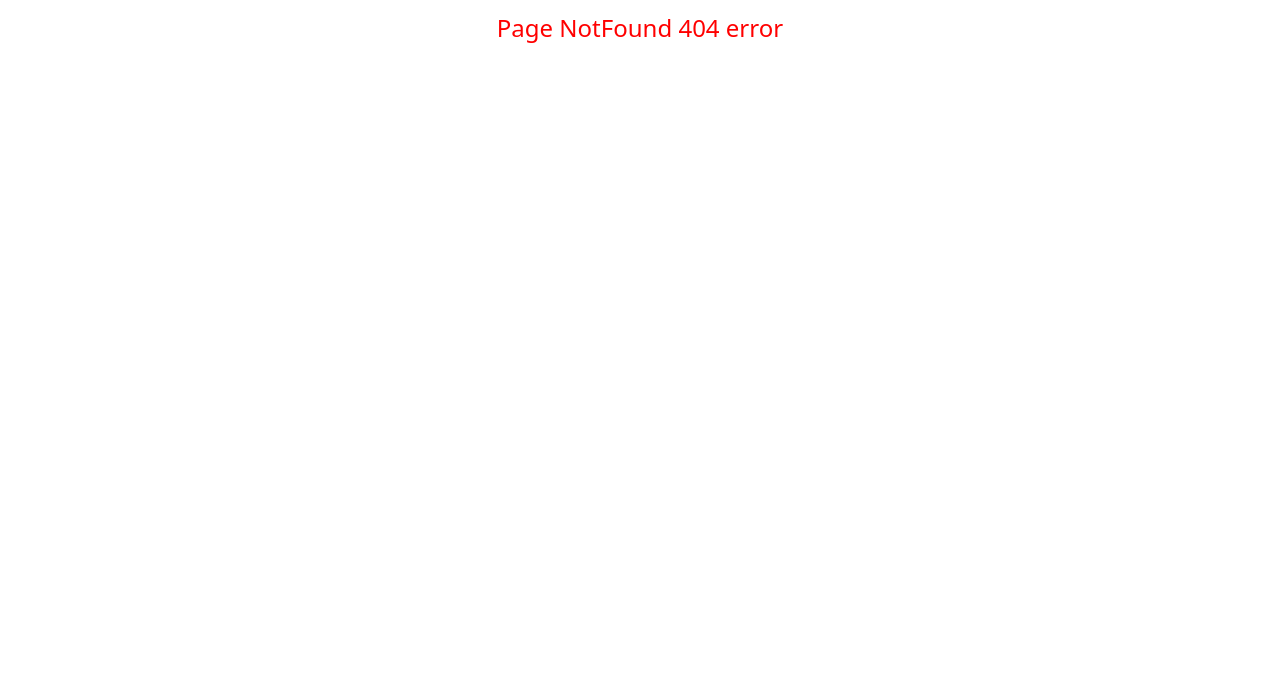
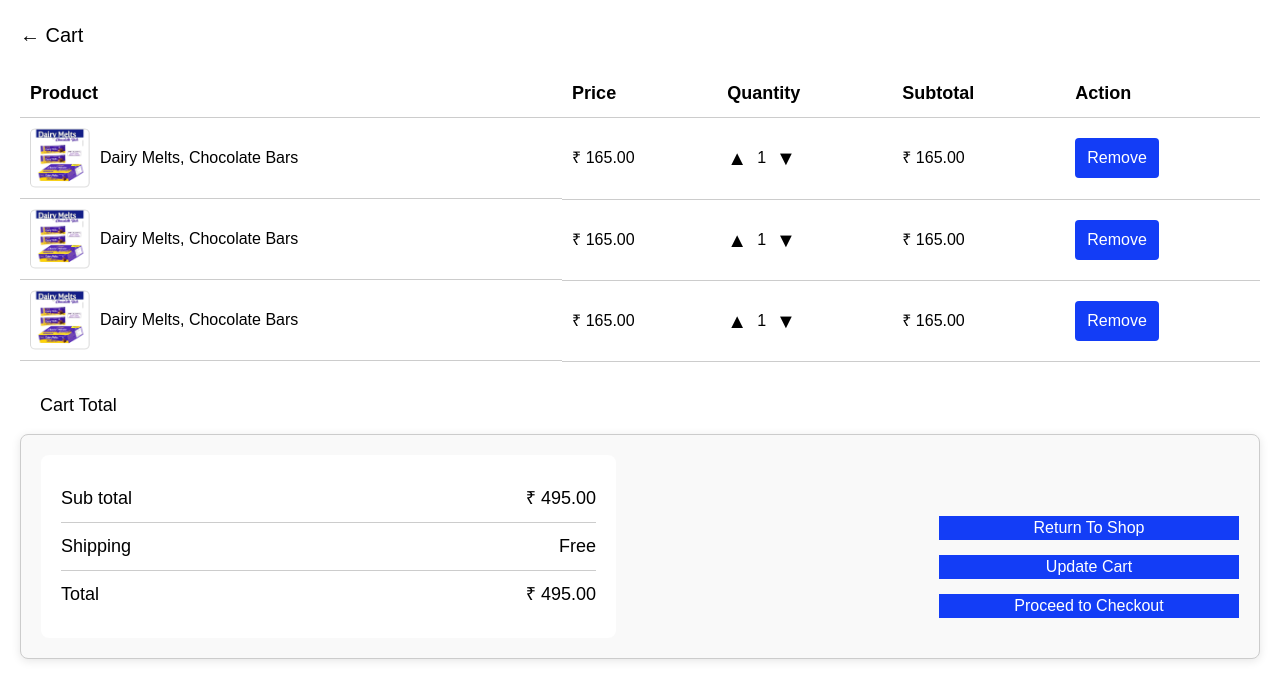
Before and after one commit to InfiniMove-Coders/Hasini_user_side_frontend, a React (Vite) app: page /cart in a window 1280 px wide. Before the commit this address had no page. Shown: the top 700 px of the page. Built offline with nearby package versions, Linux system fonts and the light colour scheme.

Commit message:
added cart page

```diff
--- /dev/null
+++ b/src/components/cart/cart.css
@@ -0,0 +1,151 @@
+.cart-container {
+    padding: 20px;
+    font-family: 'Poppins', sans-serif;
+  }
+
+  .cart-header {
+    margin-bottom: 20px;
+    font-size: 20px;
+  }
+
+  .cart-table {
+    width: 100%;
+    border-collapse: collapse;
+    margin-bottom: 20px;
+  }
+
+  .cart-table th,
+  .cart-table td {
+    text-align: left;
+    padding: 10px;
+    border-bottom: 1px solid #ccc;
+  }
+
+  .cart-table thead th {
+    font-size: 18px;
+  }
+
+  .product-cell {
+    display: flex;
+    align-items: center;
+  }
+
+  .product-image {
+    width: 60px;
+    height: 60px;
+    margin-right: 10px;
+    border-radius: 5px;
+  }.cart-summary-container {
+    width: 100%;
+    margin-top: 30px;
+  }
+
+  .cartDetails {
+    font-size: 18px;
+    margin-bottom: 15px;
+    margin-left: 20px;
+    text-align: left;
+  }
+
+  .cart-summary-content {
+    display: flex;
+    justify-content: space-between;
+    align-items: center;
+    width: 100%;
+    padding: 20px;
+    border: 1px solid #ccc;
+    border-radius: 8px;
+    background: #f9f9f9;
+    box-shadow: 0px 2px 10px rgba(0, 0, 0, 0.1);
+  }
+
+  .cart-summary {
+    width: 48%;
+    padding: 20px;
+    border-radius: 8px;
+    background: white;
+  }
+
+  .cart-summary p {
+    display: flex;
+    justify-content: space-between;
+    font-size: 18px;
+    font-weight: 500;
+    margin: 10px 0;
+  }
+
+  .cart-summary hr {
+    border: none;
+    border-top: 1px solid #ccc;
+    margin: 10px 0;
+  }
+
+  .cart-buttons {
+    width: 300px;
+    height: 60px;
+    display: flex;
+    flex-direction: column;
+    gap: 15px;
+  }
+
+  .button {
+    font-size: 16px;
+    text-align: center;
+    border: none;
+    border-radius: 8px;
+    cursor: pointer;
+    padding: 15px;
+    transition: background-color 0.3s ease, color 0.3s ease;
+    width: 100%;
+  }
+
+  .return-button, .update-button, .checkout-button {
+    background-color: #133df6;
+    color: white;
+  }
+
+  .return-button:hover, .update-button:hover, .checkout-button:hover {
+    background-color: #0056b3;
+  }
+
+  /* Ensure responsiveness */
+  @media (max-width: 768px) {
+    .cart-summary-content {
+      flex-direction: column;
+      align-items: stretch;
+    }
+
+    .cart-summary, .cart-buttons {
+      width: 100%;
+    }
+  }
+
+  .quantity-control {
+    display: flex;
+    align-items: center;
+    gap: 10px;
+  }
+
+  .arrow-button {
+    background: none;
+    border: none;
+    font-size: 20px;
+    cursor: pointer;
+  }
+
+  .arrow-button:hover {
+    color: #133df6;
+  }
+
+  .remove-button {
+    background: #133df6;
+    color: white;
+    padding: 8px 12px;
+    border: none;
+    border-radius: 4px;
+    cursor: pointer;
+  }
+
+  .remove-button:hover {
+    background: #0056b3;
+  }
--- /dev/null
+++ b/src/components/cart/cart.jsx
@@ -0,0 +1,94 @@
+import React, { useState } from 'react';
+import { useNavigate } from 'react-router-dom';
+import './cart.css';
+
+const Cart = () => {
+  const navigate = useNavigate();
+  const [cartItems, setCartItems] = useState([
+    { id: 1, name: 'Dairy Melts, Chocolate Bars', price: 165, quantity: 1, image: '/src/assets/images/ganesh/Rectangle.png'},
+    { id: 2, name: 'Dairy Melts, Chocolate Bars', price: 165, quantity: 1, image: '/src/assets/images/ganesh/Rectangle.png'},
+    { id: 3, name: 'Dairy Melts, Chocolate Bars', price: 165, quantity: 1, image: '/src/assets/images/ganesh/Rectangle.png'},
+  ]);
+
+  const updateQuantity = (id, change) => {
+    setCartItems((prev) =>
+      prev.map((item) =>
+        item.id === id ? { ...item, quantity: Math.max(1, item.quantity + change) } : item
+      )
+    );
+  };
+
+  const removeItem = (id) => {
+    setCartItems((prev) => prev.filter((item) => item.id !== id));
+  };
+
+  const calculateSubtotal = (price, quantity) => price * quantity;
+  const totalAmount = cartItems.reduce((total, item) => total + calculateSubtotal(item.price, item.quantity), 0);
+
+  return (
+    <div className="cart-container">
+      <div className="cart-header">
+        <button className="back-button" onClick={() => navigate('/')}>← Cart</button>
+      </div>
+
+      <table className="cart-table">
+        <thead>
+          <tr>
+            <th>Product</th>
+            <th>Price</th>
+            <th>Quantity</th>
+            <th>Subtotal</th>
+            <th>Action</th>
+          </tr>
+        </thead>
+        <tbody>
+          {cartItems.map((item) => (
+            <tr key={item.id}>
+              <td className="product-cell">
+                <img src={item.image} alt={item.name} className="product-image" />
+                {item.name}
+              </td>
+              <td>₹ {item.price.toFixed(2)}</td>
+              <td>
+                <div className="quantity-control">
+                  <button className="arrow-button" onClick={() => updateQuantity(item.id, 1)}>▲</button>
+                  <span>{item.quantity}</span>
+                  <button className="arrow-button" onClick={() => updateQuantity(item.id, -1)}>▼</button>
+                </div>
+              </td>
+              <td>₹ {calculateSubtotal(item.price, item.quantity).toFixed(2)}</td>
+              <td>
+                <button type="button" className="remove-button" onClick={() => removeItem(item.id)}>Remove</button>
+              </td>
+            </tr>
+          ))}
+        </tbody>
+      </table>
+      <div className="cart-summary-section">
+      <div className="cart-summary-container">
+  <p className="cartDetails">Cart Total</p>
+  <div className="cart-summary-content">
+    <div className="cart-summary">
+      <p>Sub total <span>₹ {totalAmount.toFixed(2)}</span></p>
+      <hr />
+      <p>Shipping <span>Free</span></p>
+      <hr />
+      <p>Total <span>₹ {totalAmount.toFixed(2)}</span></p>
+    </div>
+
+    <div className="cart-buttons">
+      <button className="return-button" onClick={() => navigate('/products')}>Return To Shop</button>
+      <button className="update-button" onClick={() => window.location.reload()}>Update Cart</button>
+      <button className="checkout-button" onClick={() => navigate('/checkout')}>Proceed to Checkout</button>
+    </div>
+  </div>
+</div>
+
+</div>
+
+
+    </div>
+  );
+};
+
+export default Cart;
--- a/src/routers/IndexRouter.jsx
+++ b/src/routers/IndexRouter.jsx
@@ -13,6 +13,7 @@
 import Cancellations from "../components/cancellations/Cancellations"
 import Login from "../components/login/login"
 import Signup from "../components/signup/signup"
+import Cart from "../components/cart/cart"
 
 const IndexRouter = () => {
 
@@ -36,6 +37,7 @@
 			<Route path="Loading" element={<Loading />} />
 			<Route path='login' element={<Login />} />
 			<Route path='signup' element={<Signup />} />
+			<Route path='cart' element={<Cart />} />
 			<Route path="*" element={<NotFound />} />
 		</Routes>
 	)
```
Also changed, not shown: src/assets/images/ganesh/Rectangle.png (added).
